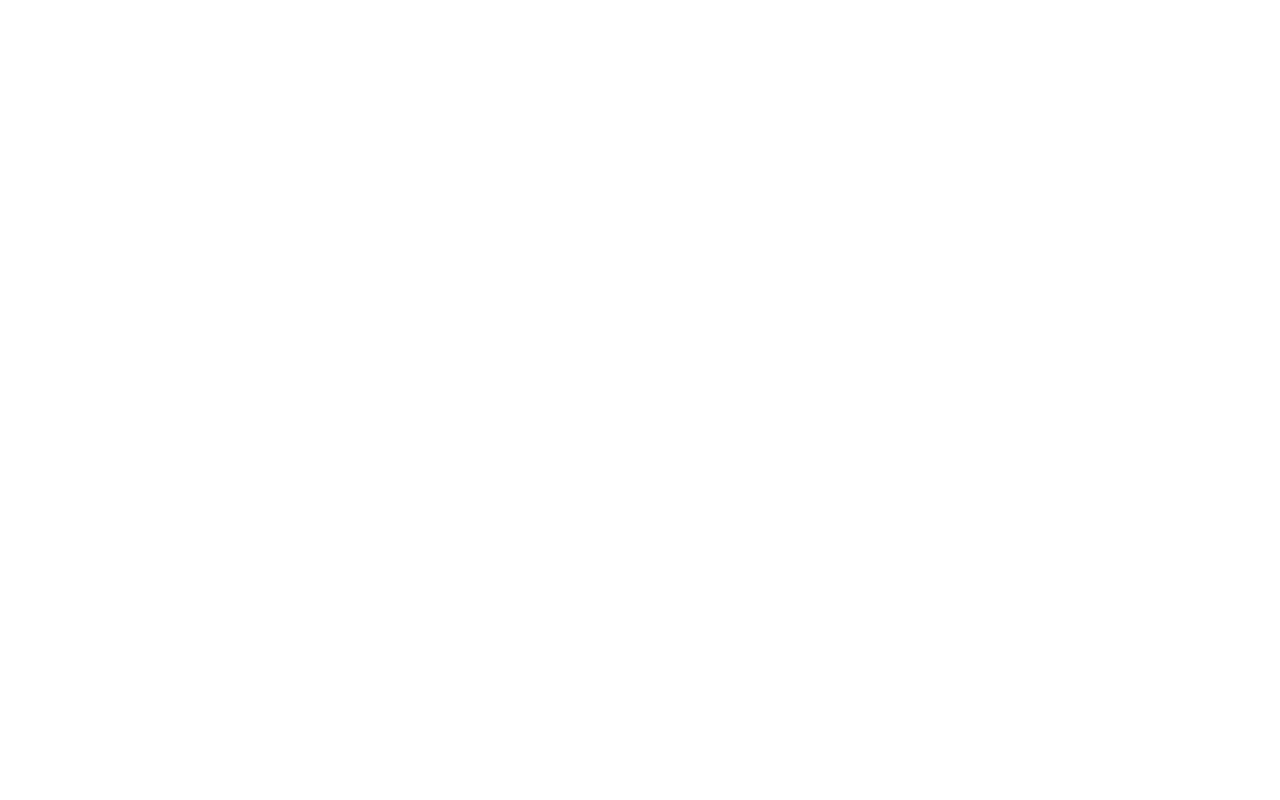
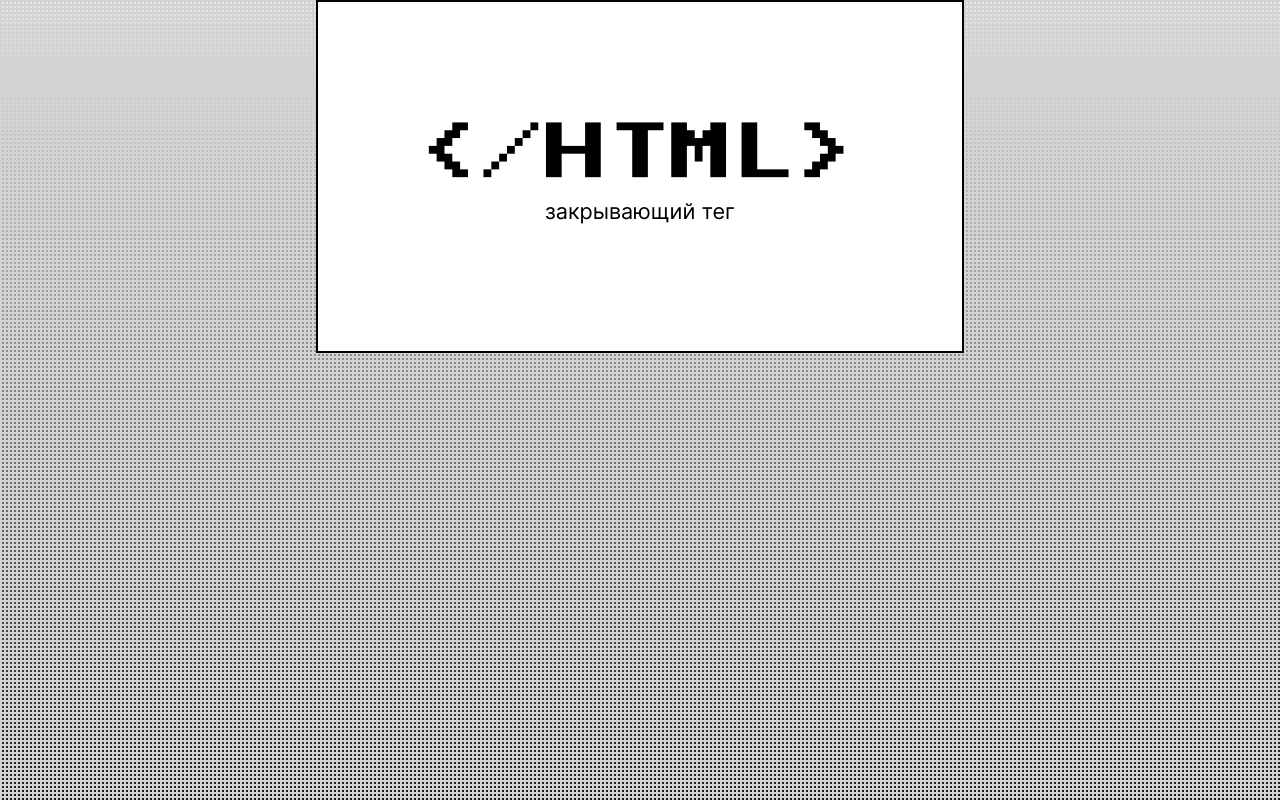
Before and after one commit to utrovlesu/zakrivayuschiy-teg, a plain HTML site: page index.html in a window 1280 px wide. Drawn offline with Linux system fonts and the light colour scheme; files whose address does not match are found by name.

Commit message:
feat: styles

```diff
--- a/fonts/fonts.css
+++ b/fonts/fonts.css
@@ -1 +1,14 @@
 /* В этом файле вы импортируете все шрифты для сайта. Один из них вариативный и требует особенной настройки */
+@font-face {
+	font-family: 'PressStart2P';
+	src: url(./PressStart2P-Regular.woff) format('woff');
+	font-weight: 400;
+	font-display: swap;
+ }
+
+ @font-face {
+	font-family: 'Inter';
+	src: url(./Inter-Variable.woff) format('woff');
+	font-weight: 400 700;
+	font-display: swap;
+ }
--- a/index.html
+++ b/index.html
@@ -9,13 +9,18 @@
     <link rel="stylesheet" href="./styles/globals.css" />
     <link rel="stylesheet" href="./styles/style.css" />
     <link rel="stylesheet" href="./styles/animations.css" />
-	 <link rel="shortcut icon" type="image/x-icon" href="./images/favicon.ico" />
+	 <link rel="shortcut icon" type="image/svg+xml" href="./images/favicon.svg" />
   </head>
   <body class="page">
-    <header class="header">
+    <header class="header wrapper">
+		<div class="logo">&lt;/HTML&gt;</div>
+<h1 class="main-heading">закрывающий тег</h1>
+	 </header>
+    <main>
+		<section class="section">
 
-	 </header>
-    <main></main>
+		</section>
+	 </main>
     <script src="./scripts/like.js"></script>
   </body>
 </html>
--- a/styles/style.css
+++ b/styles/style.css
@@ -13,4 +13,45 @@
 .page {
   min-inline-size: 320px;
   min-block-size: 100dvb;
+  font-family: var(--font-main), sans-serif;
+  font-variation-settings: var(--font-weight-card-body);
+  background-attachment: scroll;
+  background-image: var(--background-main);
+  background-size: cover;
 }
+
+.wrapper {
+	width: 100% ;
+}
+
+.header {
+	border: 2px solid #000000;
+background: #ffffff;
+
+margin: auto;
+display: flex;
+	flex-direction: column;
+	align-items: center;
+	gap: 20px;
+	padding-block: clamp(7.5rem, 7.3239rem + 0.7512vw, 8rem);; /*120-128*/
+}
+
+.logo {
+	font-family: var(--font-accent);
+	font-size: clamp(3.0625rem, 2.7104rem + 1.5023vw, 4.0625rem); /*49-65*/
+	line-height: 49px;
+}
+
+.main-heading {
+
+	font-size: clamp(0.875rem, 0.6769rem + 0.8451vw, 1.4375rem); /* 14-23 */
+}
+
+
+
+@media (min-width:376px){
+
+.wrapper {
+	width: var(--content-width);
+}
+}
--- a/styles/variables.css
+++ b/styles/variables.css
@@ -1 +1,24 @@
 /* В этом файле будут храниться все значения переменных в исходном состоянии, а так же их изменения в зависимости от ширины устройства */
+:root {
+	--font-main: 'Inter';
+	--font-accent: 'PressStart2P';
+	--font-weight-card-body: 'wght' 400;
+	--font-weight-card-title: 'wght' 700;
+	--background-main:
+	repeating-linear-gradient(
+		90deg,
+		#d3d3d3,
+		#d3d3d3 2px,
+		transparent 2px,
+		transparent 4px),
+	repeating-linear-gradient(
+		180deg, #d3d3d3,
+		#d3d3d3 2px,
+		transparent 2px,
+		transparent 4px),
+	linear-gradient(
+		180deg,
+		 #e7e7e7 0.01%,
+		 #1a1a1a);
+	--content-width: clamp(23.1875rem, 16.0352rem + 30.5164vw, 43.5rem); /* 375-1440 */
+}
```
